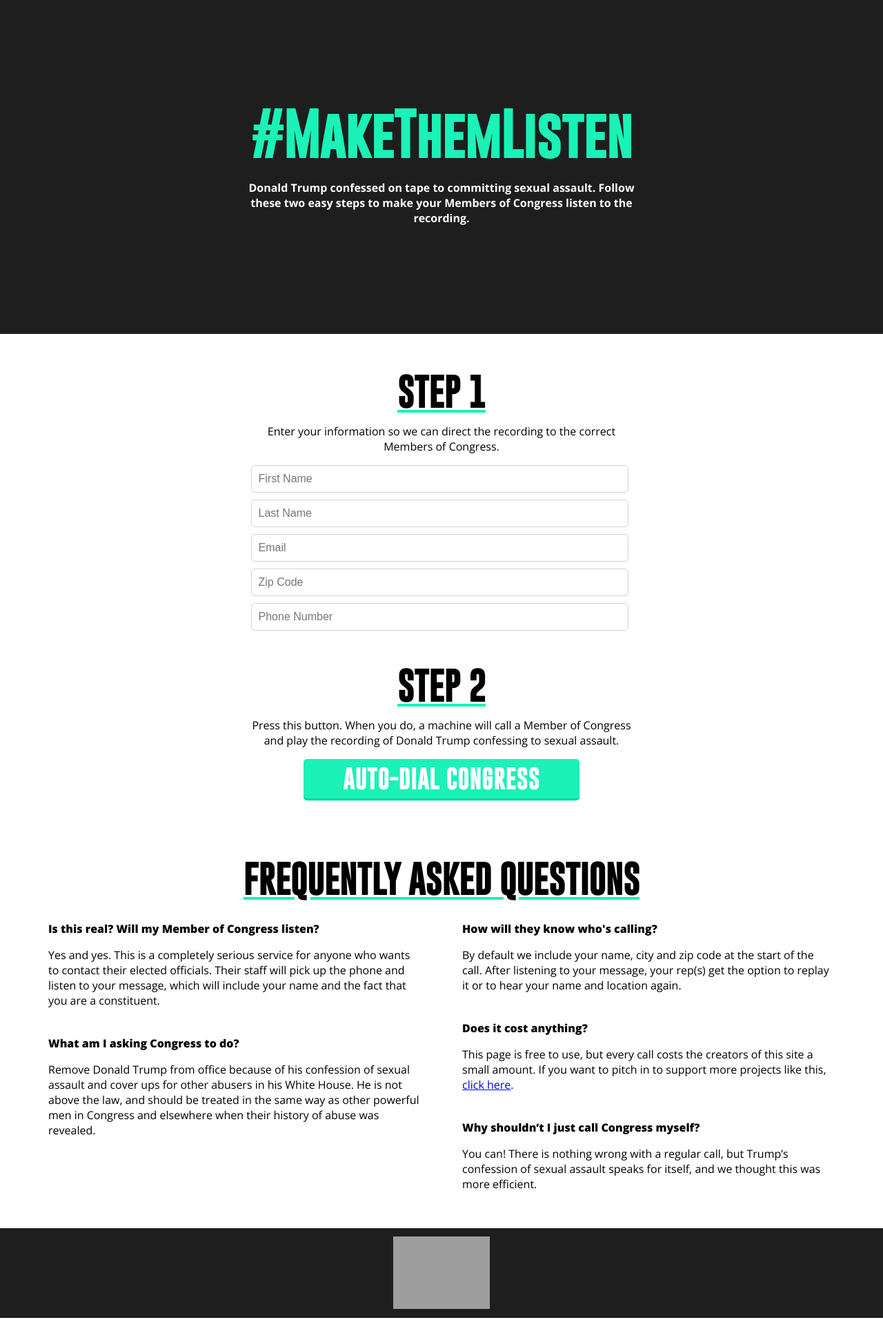
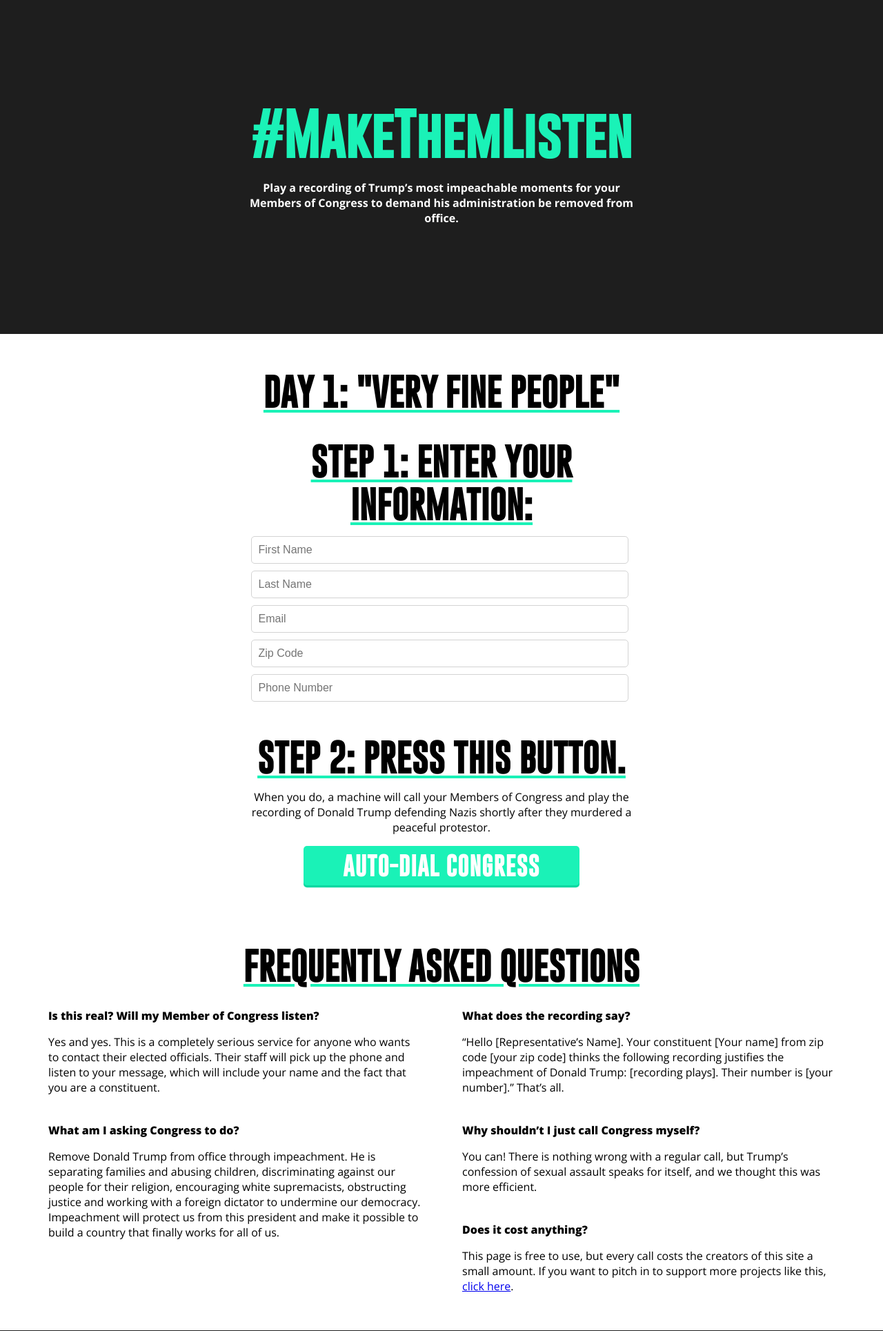
Before and after one commit to cmdouglas/robocalls, a Flask app: page / in a window 1280 px wide. Shown: the top 1929 px of the page at 69% size. Run offline with Flask 2, Linux system fonts and the light colour scheme; some libraries are stand-ins or nearby versions; grey boxes are pictures that could not be loaded.

Commit message:
update content, make sure zip code is read correctly

```diff
--- a/app/calls.py
+++ b/app/calls.py
@@ -42,7 +42,7 @@
         'first_name': person.given_name,
         'last_name': person.family_name,
         'callback_number': format_phone(person.phone_number, phonenumbers.PhoneNumberFormat.NATIONAL),
-        'zip': person.postal_code
+        'zip': ' '.join(c for c in person.postal_code)
     }
 
     app.logger.info(f"Placing call from {call_from} to {call_to}", parameters)
--- a/app/templates/base.html
+++ b/app/templates/base.html
@@ -18,7 +18,7 @@
     <meta property="twitter:title" content="Frustrated with Congress refusing to remove Trump? Maybe this will help."/>
     <meta property="twitter:description" content=" Play tapes of Trump’s high crimes for your Member of Congress."/>
     <meta name="twittertext"
-          content="If you’re frustrated with Congress refusing to remove Trump - maybe this will help. Play tapes of Trump’s high crimes for your Member of Congress."/>
+          content="Send a recording of Donald Trump defending Nazis after they murdered a peaceful protester to your members of Congress to demand they remove him from office: MakeThemListen.us "/>
 
     <title>#MakeThemListen</title>
     <link href="{{ url_for('static', filename='css/baseline.css') }}" rel="stylesheet"/>
@@ -34,12 +34,10 @@
 <div class="top">
 
     <div class="content topContent">
-
         <h1 id="mainTitle">#MakeThemListen</h1>
 
-        <p>Donald Trump confessed on tape to committing sexual assault. Follow these two easy steps to make your Members
-            of Congress listen to the recording.</p>
-
+        <p>Play a recording of Trump’s most impeachable moments for your Members of Congress to demand his
+            administration be removed from office. </p>
     </div>
 </div>
 
@@ -59,24 +57,27 @@
                 your name and the fact that you are a constituent.</p>
 
             <p class="faqQuestion">What am I asking Congress to do?</p>
-            <p class="faqAnswer">Remove Donald Trump from office because of his confession of sexual assault and cover
-                ups for other abusers in his White House. He is not above the law, and should be treated in the same way
-                as other powerful men in Congress and elsewhere when their history of abuse was revealed.</p>
+            <p class="faqAnswer">Remove Donald Trump from office through impeachment. He is separating families and
+                abusing children, discriminating against our people for their religion, encouraging white supremacists,
+                obstructing justice and working with a foreign dictator to undermine our democracy. Impeachment will
+                protect us from this president and make it possible to build a country that finally works for all of
+                us.</p>
+
         </div>
         <div class="faqColumn">
+            <p class="faqQuestion">What does the recording say?</p>
+            <p class="faqAnswer">“Hello [Representative’s Name]. Your constituent [Your name] from zip code [your zip
+                code] thinks the following recording justifies the impeachment of Donald Trump: [recording plays]. Their
+                number is [your number].” That’s all.</p>
 
-            <p class="faqQuestion">How will they know who's calling?</p>
-            <p class="faqAnswer">By default we include your name, city and zip code at the start of the call. After
-                listening to your message, your rep(s) get the option to replay it or to hear your name and location
-                again.</p>
+            <p class="faqQuestion">Why shouldn’t I just call Congress myself?</p>
+            <p class="faqAnswer">You can! There is nothing wrong with a regular call, but Trump’s confession of sexual
+                assault speaks for itself, and we thought this was more efficient.</p>
+
             <p class="faqQuestion">Does it cost anything?</p>
             <p class="faqAnswer">This page is free to use, but every call costs the creators of this site a small
                 amount. If you want to pitch in to support more projects like this, <a
                         href="https://actionnetwork.org/fundraising/support/" target="_blank">click here</a>.</p>
-
-            <p class="faqQuestion">Why shouldn’t I just call Congress myself?</p>
-            <p class="faqAnswer">You can! There is nothing wrong with a regular call, but Trump’s confession of sexual
-                assault speaks for itself, and we thought this was more efficient.</p>
 
         </div>
 
--- a/app/templates/confirmation.html
+++ b/app/templates/confirmation.html
@@ -17,7 +17,7 @@
             on your behalf right now.
         </p>
 
-        <p style="font-weight: 800;">Can you share this with your friends so they can auto-dial Congress, too?</p>
+        <h2>Step 3: Share</h2>
 
         <div class="shareButtons">
             <a href="http://www.facebook.com/sharer/sharer.php?u=http://www.makethemlisten.us" class="button facebook" target="_blank">Share on Facebook</a>
@@ -32,7 +32,7 @@
 
         {% include 'forms/make_call_again.html' %}
 
-        <h2>Stay tuned.</h2>
+        <h2>Step 4: Stay tuned.</h2>
 
         <p> Because unfortunately it takes more than a confession and this website to kick out a President.</p>
 
--- a/app/templates/forms/make_call.html
+++ b/app/templates/forms/make_call.html
@@ -1,9 +1,7 @@
 <form action="{{ url_for('index') }}" method="post">
     {{ form.hidden_tag() }}
 
-    <h2>Step 1</h2>
-
-    <p>Enter your information so we can direct the recording to the correct Members of Congress.</p>
+    <h2>Step 1: Enter your information:</h2>
 
     <div class="formFields">
         {{ form.given_name(class='input', placeholder='First Name') }}
@@ -35,10 +33,10 @@
 
     </div>
 
-    <h2>Step 2</h2>
+    <h2>Step 2: Press this button.</h2>
 
-    <p>Press this button. When you do, a machine will call a Member of Congress and play the recording of Donald
-        Trump confessing to sexual assault.</p>
+    <p>When you do, a machine will call your Members of Congress and play the recording of Donald
+        Trump defending Nazis shortly after they murdered a peaceful protestor.</p>
 
     <button class="callButton" id="firstCall">Auto-Dial Congress</button>
 </form>
--- a/app/templates/index.html
+++ b/app/templates/index.html
@@ -2,6 +2,7 @@
 
 {% block content %}
     <div class="content" id="callContent">
+        <h2>Day 1: "Very Fine People"</h2>
         {% include 'forms/make_call.html' %}
     </div>
 {% endblock %}
```
